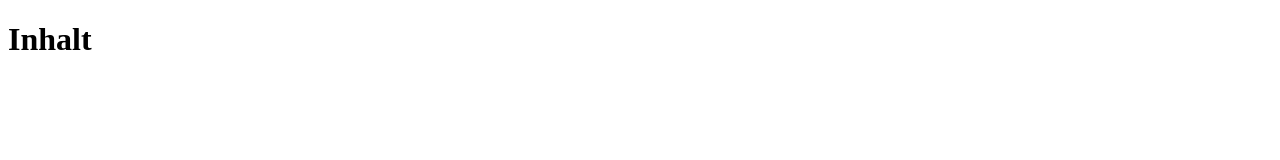
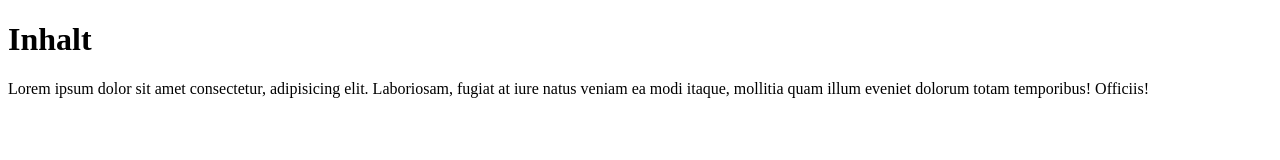
Before and after one commit to Deathpfhrot/git_test_repository_hub, a plain HTML site: page index.html in a window 1280 px wide. Drawn offline with Linux system fonts and the light colour scheme.

Commit message:
added p tag 25

```diff
--- a/index.html
+++ b/index.html
@@ -10,6 +10,8 @@
 
 <body>
   <h1>Inhalt</h1>
+  <p>Lorem ipsum dolor sit amet consectetur, adipisicing elit. Laboriosam, fugiat at iure natus veniam ea modi itaque,
+    mollitia quam illum eveniet dolorum totam temporibus! Officiis!</p>
 </body>
 
 </html>
```
